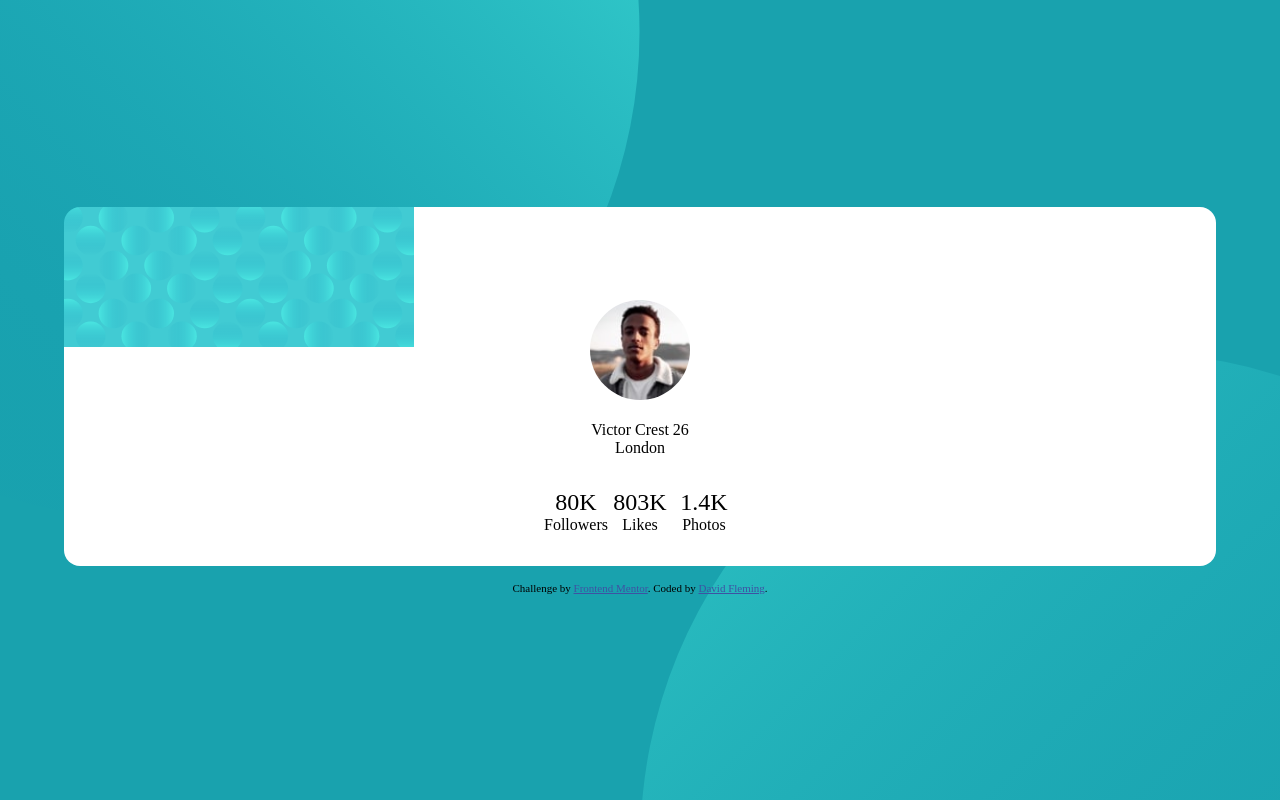
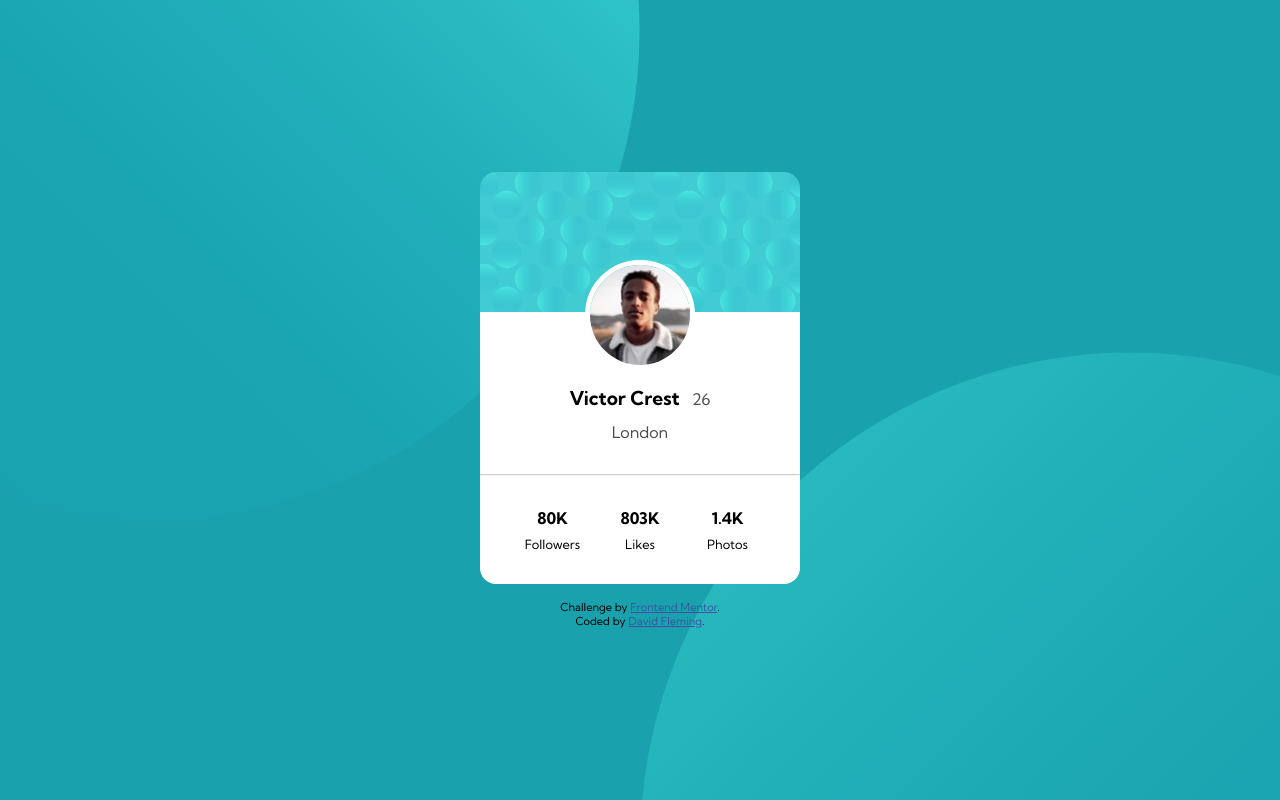
Before and after one commit to tonage72/profile-card-component-main, a plain HTML site: page index.html in a window 1280 px wide. Drawn offline with Linux system fonts and the light colour scheme.

Commit message:
Challenge compete

```diff
--- a/css/styles.css
+++ b/css/styles.css
@@ -1,7 +1,13 @@
+@import url('https://fonts.googleapis.com/css2?family=Kumbh+Sans:wght@400;700&display=swap');
+
 * {
 	margin: 0;
 	padding: 0;
 	box-sizing: border-box;
+}
+
+html {
+	font-family: 'Kumbh Sans', sans-serif;
 }
 
 body {
@@ -31,8 +37,32 @@ ul {
 	align-items: center;
 	justify-content: center;
 	background-color: white;
-	width: 90%;
+	width: 20rem;
 	text-align: center;
+}
+
+.card span:first-child {
+	font-weight: 700;
+	margin-right: .5rem;
+	font-size: 1.2rem;
+}
+
+.card span:nth-child(2) {
+	opacity: .7;
+}
+
+.city {
+	opacity: .7;
+}
+
+hr {
+	width: 100%;
+	margin-top: 2rem;
+	opacity: .5;
+}
+
+.name-age {
+	margin-bottom: .8rem;
 }
 
 .card img {
@@ -47,12 +77,20 @@ ul {
 	display: grid;
 	grid-template-columns: 1fr 1fr 1fr;
 	grid-template-rows: 1fr;
+	column-gap: 2rem;
 }
 
 .stats-grid li:first-child,
 li:nth-child(2),
 li:nth-child(3) {
-	font-size: 1.5rem;
+	font-weight: 700;
+	margin-bottom: .5rem;
+}
+
+.stats-grid li:nth-child(4),
+li:nth-child(5),
+li:nth-child(6) {
+	font-size: .8rem;
 }
 
 img {
--- a/index.html
+++ b/index.html
@@ -12,11 +12,12 @@
     <div class="card">
       <img src="images/image-victor.jpg" alt="">
       <div class="name-age">
-        Victor Crest 26
+        <span>Victor Crest </span><span>26</span>
       </div>
       <div class="city">
         London
       </div>
+      <hr>
       <ul class="stats-grid">
         <li>80K</li>
         <li>803K</li>
@@ -28,7 +29,7 @@
     </div>
     <div class="attribution">
       Challenge by <a href="https://www.frontendmentor.io?ref=challenge" target="_blank">Frontend Mentor</a>.
-      Coded by <a href="#">David Fleming</a>.
+      <br>Coded by <a href="#">David Fleming</a>.
     </div>
   </main>
 </body>
```
